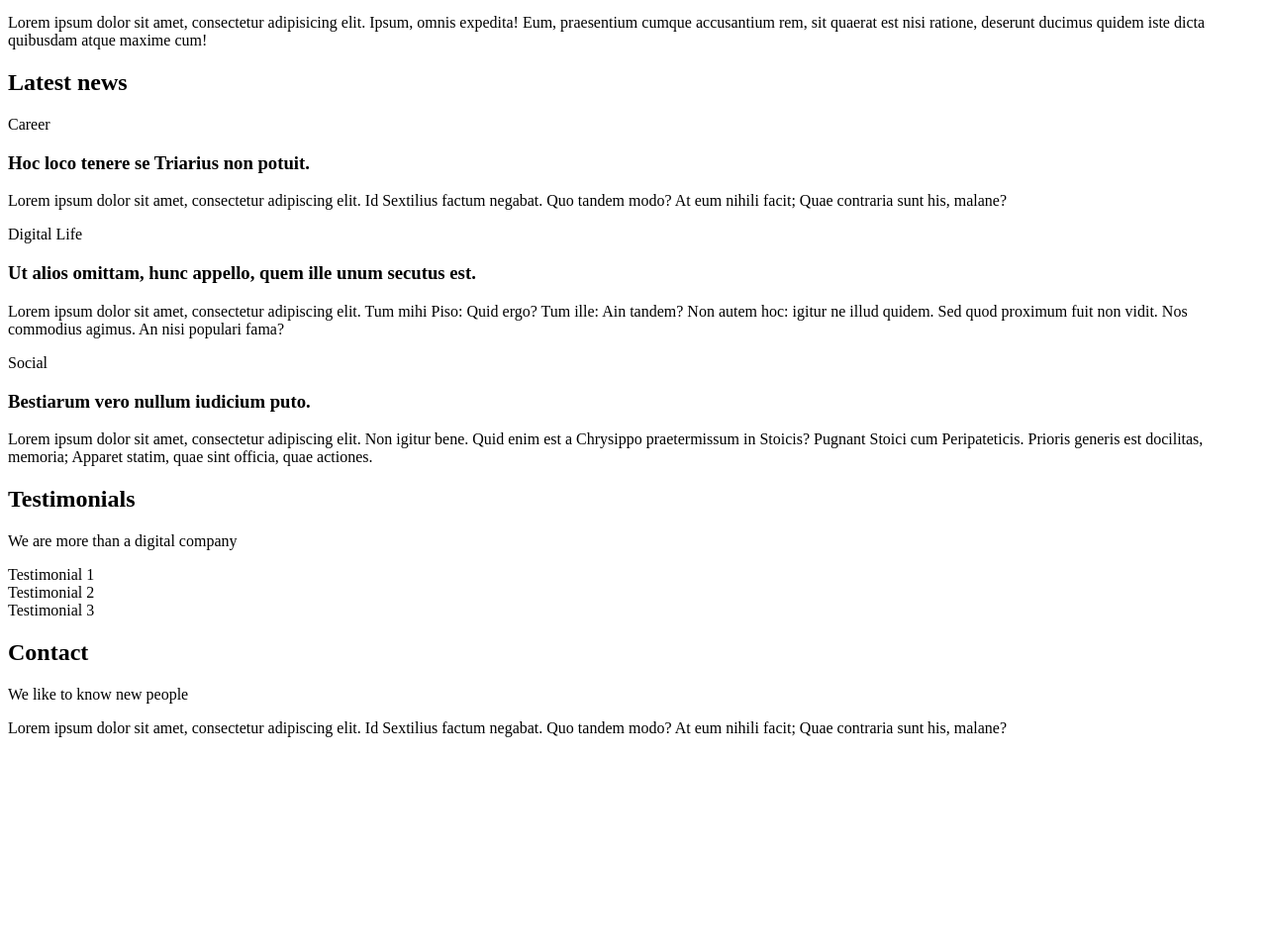
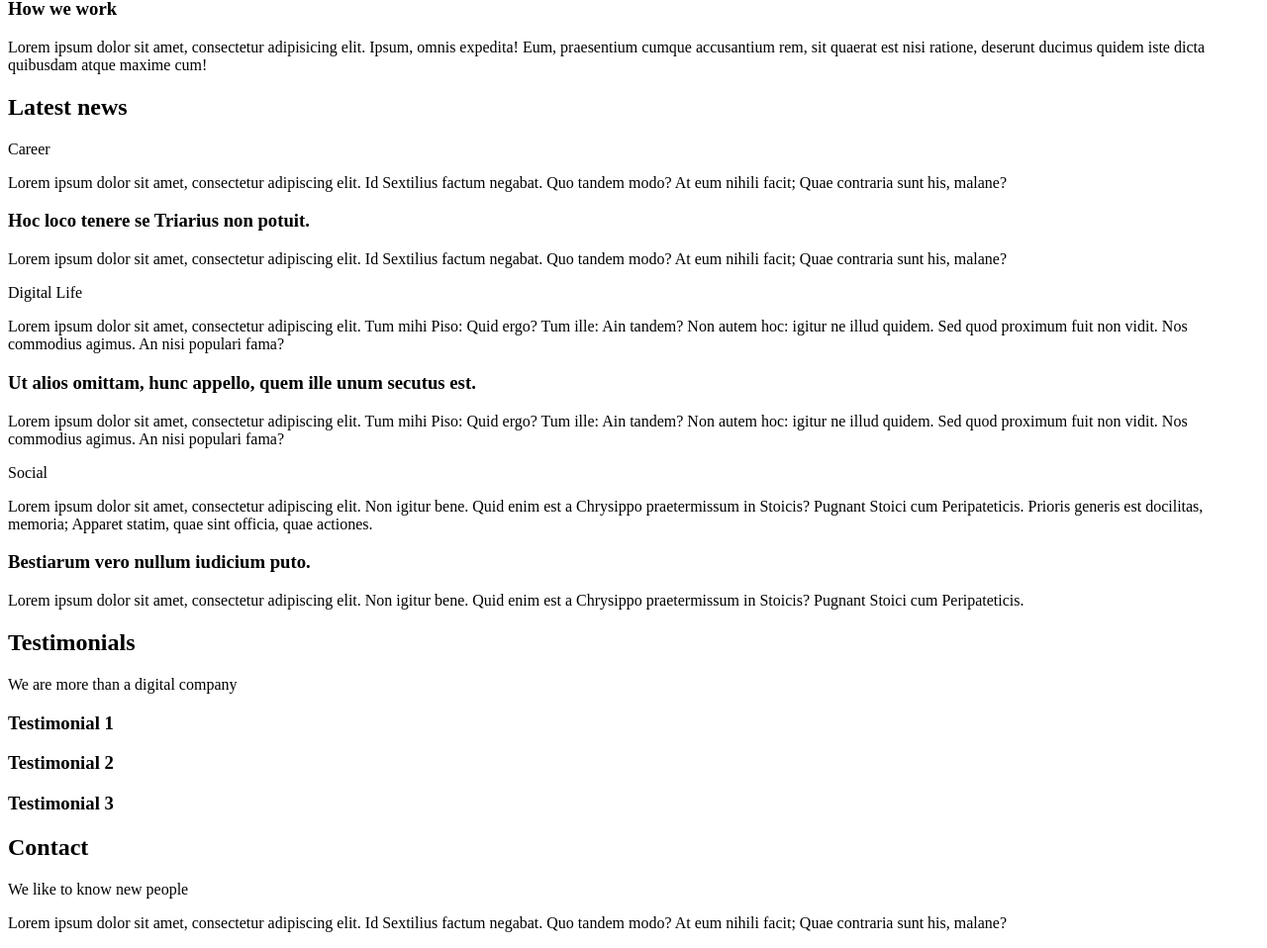
Before and after one commit to Mutali09/alx-frontend, a plain HTML site: page 0x00-html_advanced/15-index.html in a window 1280 px wide. Shown: the part 990-1948 px from the top of the page at 99% size. Before the commit the page ends 1751 px from the top, so only its background shows below. Drawn offline with Linux system fonts and the light colour scheme.

Commit message:
15-index.html

```diff
--- a/0x00-html_advanced/15-index.html
+++ b/0x00-html_advanced/15-index.html
@@ -16,20 +16,22 @@
         </header>
     </div>
     <main>
-        <h1>Homepage</h1>
         <div>
             <section>
+                <h1>Homepage</h1>
+                <section>
                     <h2>We help you build your brand!</h2>
-            </section>
-            <section>
-                <h2>Services</h2>
-                <p>We work with you</p>
                     <h3>Design & Concept</h3>
                     <h3>Digital Strategy</h3>
                     <h3>Content Strategy</h3>
                     <h3>UX Design</h3>
                     <h3>Web Development</h3>
                     <h3>Social Media</h3>
+                    <p>We work with you</p>
+                </section>
+                <section>
+                    <h2>Services</h2>
+                    <p>We work with you</p>
                 </section>
                 <section>
                     <h2>Works</h2>
@@ -56,28 +58,37 @@
                 </section>
                 <section>
                     <h2>Latest news</h2>
+                    <p>Career</p>
+                    <p>Lorem ipsum dolor sit amet, consectetur adipiscing elit. Id Sextilius factum negabat. Quo tandem modo? At eum nihili facit; Quae contraria sunt his, malane?</p>
                     <article>
-                <p>Career</p>
                         <h3>Hoc loco tenere se Triarius non potuit.</h3>
                         <p>Lorem ipsum dolor sit amet, consectetur adipiscing elit. Id Sextilius factum negabat. Quo tandem modo? At eum nihili facit; Quae contraria sunt his, malane?</p>
                     </article>
+                    <p>Digital Life</p>
+                    <p>Lorem ipsum dolor sit amet, consectetur adipiscing elit. Tum mihi Piso: Quid ergo? Tum ille: Ain tandem? Non autem hoc: igitur ne illud quidem. Sed quod proximum fuit non vidit. Nos commodius agimus. An nisi populari fama?</p>
                     <article>
-                    <p>Digital Life</p>
                         <h3>Ut alios omittam, hunc appello, quem ille unum secutus est.</h3>
                         <p>Lorem ipsum dolor sit amet, consectetur adipiscing elit. Tum mihi Piso: Quid ergo? Tum ille: Ain tandem? Non autem hoc: igitur ne illud quidem. Sed quod proximum fuit non vidit. Nos commodius agimus. An nisi populari fama?</p>
                     </article>
+                    <p>Social</p>
+                    <p>Lorem ipsum dolor sit amet, consectetur adipiscing elit. Non igitur bene. Quid enim est a Chrysippo praetermissum in Stoicis? Pugnant Stoici cum Peripateticis. Prioris generis est docilitas, memoria; Apparet statim, quae sint officia, quae actiones.</p>
                     <article>
-                    <p>Social</p>
                         <h3>Bestiarum vero nullum iudicium puto.</h3>
-                    <p>Lorem ipsum dolor sit amet, consectetur adipiscing elit. Non igitur bene. Quid enim est a Chrysippo praetermissum in Stoicis? Pugnant Stoici cum Peripateticis. Prioris generis est docilitas, memoria; Apparet statim, quae sint officia, quae actiones.</p>
+                        <p>Lorem ipsum dolor sit amet, consectetur adipiscing elit. Non igitur bene. Quid enim est a Chrysippo praetermissum in Stoicis? Pugnant Stoici cum Peripateticis.</p>
                     </article>
                 </section>
                 <section>
                     <h2>Testimonials</h2>
                     <p>We are more than a digital company</p>
-                <article>Testimonial 1</article>
-                <article>Testimonial 2</article>
-                <article>Testimonial 3</article>
+                    <article>
+                        <h3>Testimonial 1</h3>
+                    </article>
+                    <article>
+                        <h3>Testimonial 2</h3>
+                    </article>
+                    <article>
+                        <h3>Testimonial 3</h3>
+                    </article>
                 </section>
                 <section>
                     <h2>Contact</h2>
```
Lines whose indentation alone changed are shown as unchanged.
